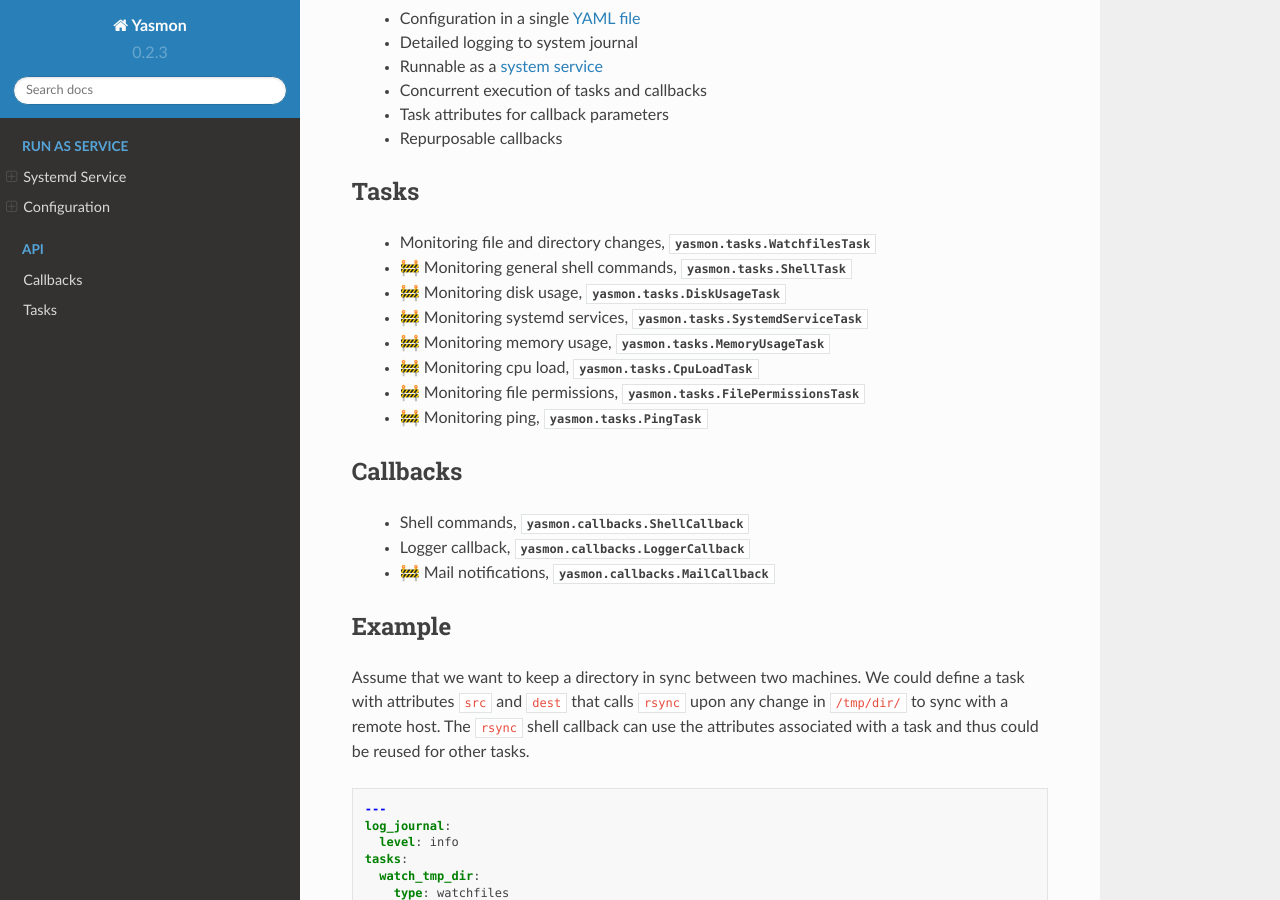
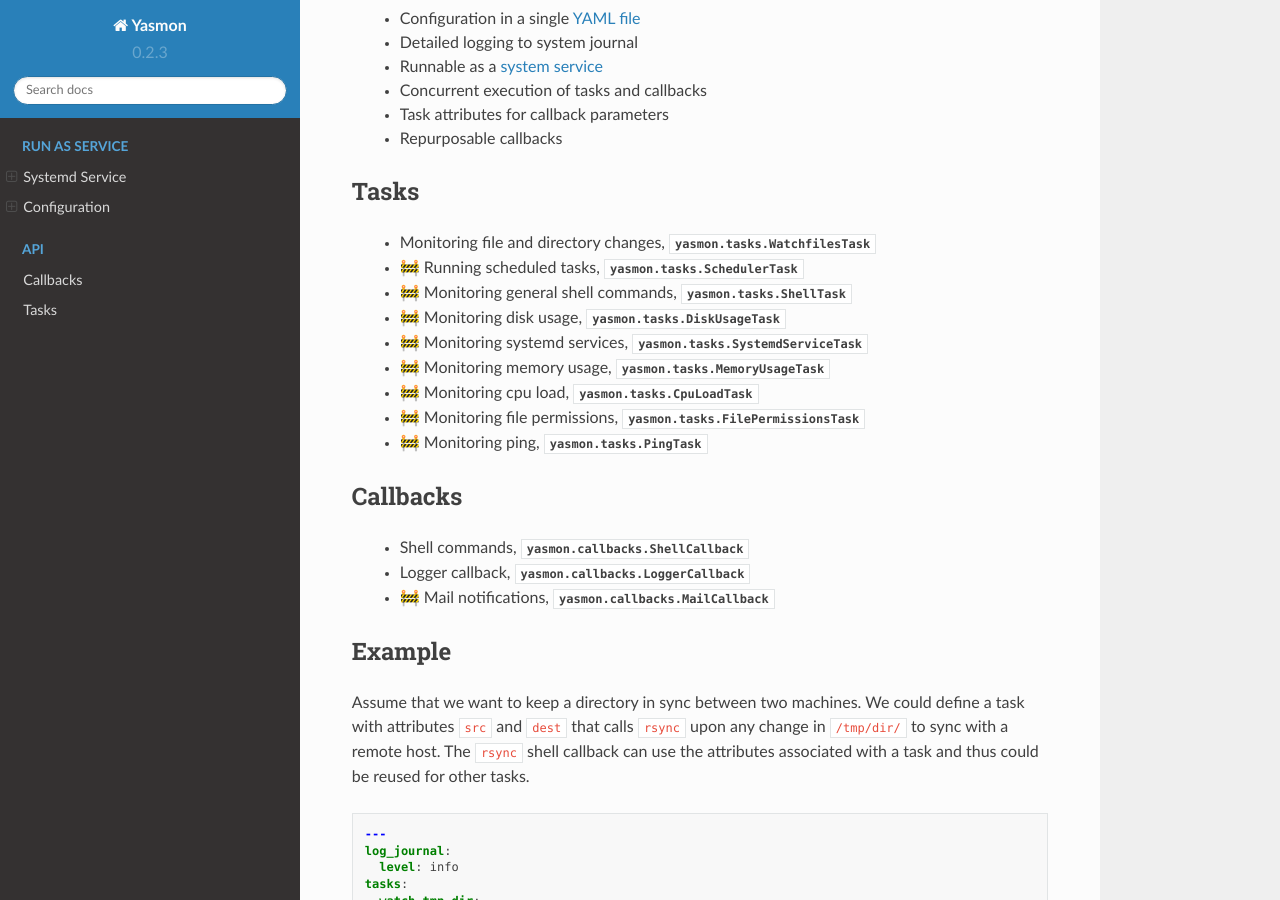
Before and after one commit to m1ka05/yasmon, a Sphinx documentation site: the page built from docs/source/index.rst, in a window 1280 px wide and 900 px high, scrolled down 930 px. Built offline with Sphinx 7.4.7 and the Read the Docs theme 2.0.0, drawn with Linux system fonts in a browser that asks for light colours.

Commit message:
docs: add planned task feature

```diff
--- a/docs/source/index.rst
+++ b/docs/source/index.rst
@@ -33,6 +33,7 @@
 -----
 
    * Monitoring file and directory changes, :class:`yasmon.tasks.WatchfilesTask`
+   * |:construction:| Running scheduled tasks, :class:`yasmon.tasks.SchedulerTask`
    * |:construction:| Monitoring general shell commands, :class:`yasmon.tasks.ShellTask`
    * |:construction:| Monitoring disk usage, :class:`yasmon.tasks.DiskUsageTask`
    * |:construction:| Monitoring systemd services, :class:`yasmon.tasks.SystemdServiceTask`
```
